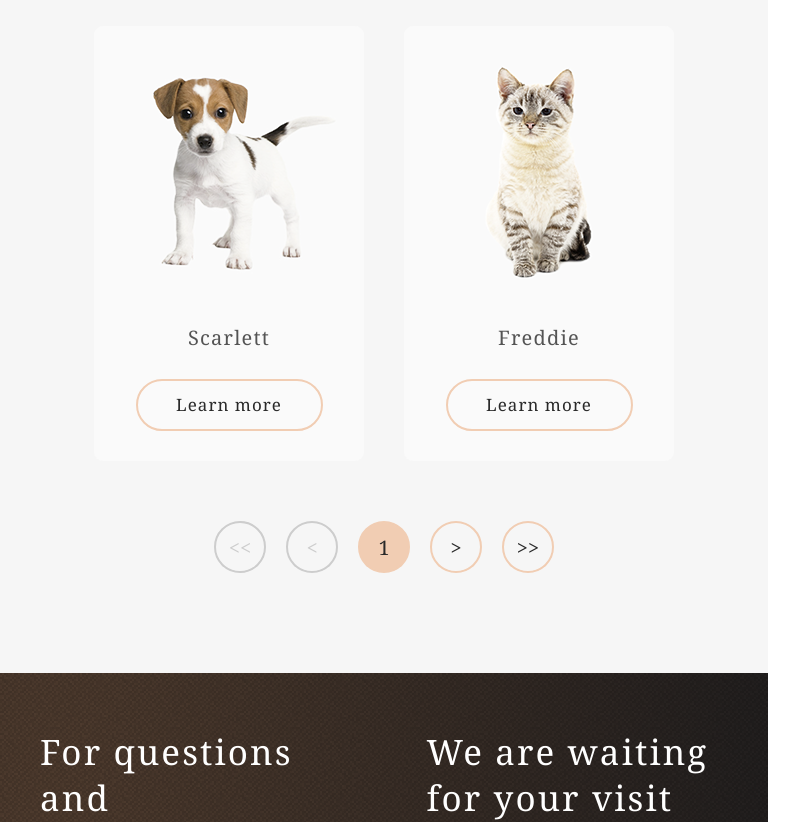
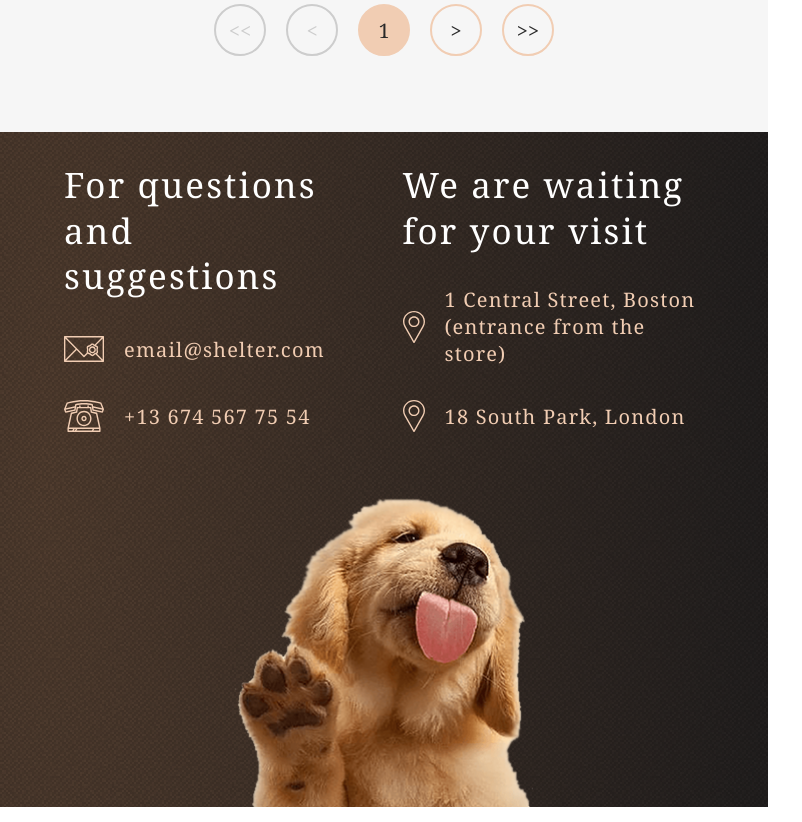
Before and after one commit to BiarezKseniya/JSFE2023Q1, a plain HTML site: page shelter/pages/pets/index.html in a window 768 px wide. Shown: the part 1720-2542 px from the top of the page, 802 px wide, since content can reach past the window. Drawn offline with Linux system fonts and the light colour scheme.

Commit message:
feat: add 768px layout for pets page

```diff
--- a/shelter/pages/pets/styles.css
+++ b/shelter/pages/pets/styles.css
@@ -14,6 +14,8 @@
     --small-header-font: normal 20px "Georgia", serif;
     --color-dark-m: #B2B2B2;
     --color-primary-light: #FDDCC4;
+    --header-font-mobile: normal 25px "Georgia", serif;
+    --small-header-font-mobile: normal 15px "Georgia", serif;
 }
 
 html {
@@ -328,3 +330,52 @@ footer .section-title {
 
 
 }
+
+@media (min-width: 768px) and (max-width: 1000px) {
+    .wrapper {
+        padding: 0px 30px;
+    }
+
+    .nav-bar {
+        padding: 30px;
+    }
+
+    .not-only {
+        flex-direction: column;
+        align-items: center;
+        gap: 100px;
+    }
+
+    .photo-slider div:nth-child(7) {
+        display: none;
+    }
+
+    .photo-slider div:nth-child(8) {
+        display: none;
+    }
+
+    .photo-slider {
+        gap: 30px 40px;
+        padding: 0 64px 8px 64px;
+    }
+
+    .our-friends .flex-container {
+        gap: 30px;
+        padding-bottom: 76px;
+    }
+
+    footer .flex-container {
+        justify-content: center;
+        gap: 65px 60px;
+        padding-top: 30px;
+    }
+
+    footer .text-block {
+        padding: 0;
+    }
+
+    .address {
+        gap: 33px;
+    }
+
+}
```
